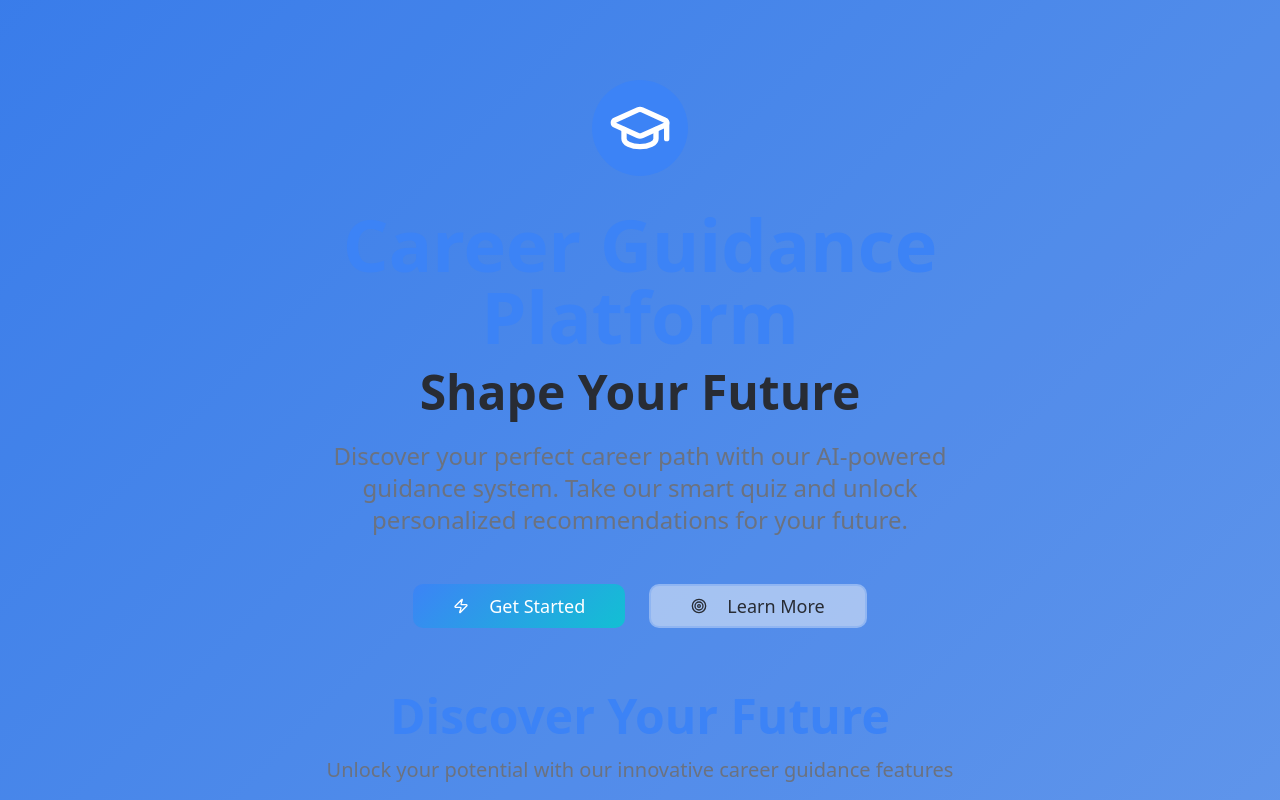
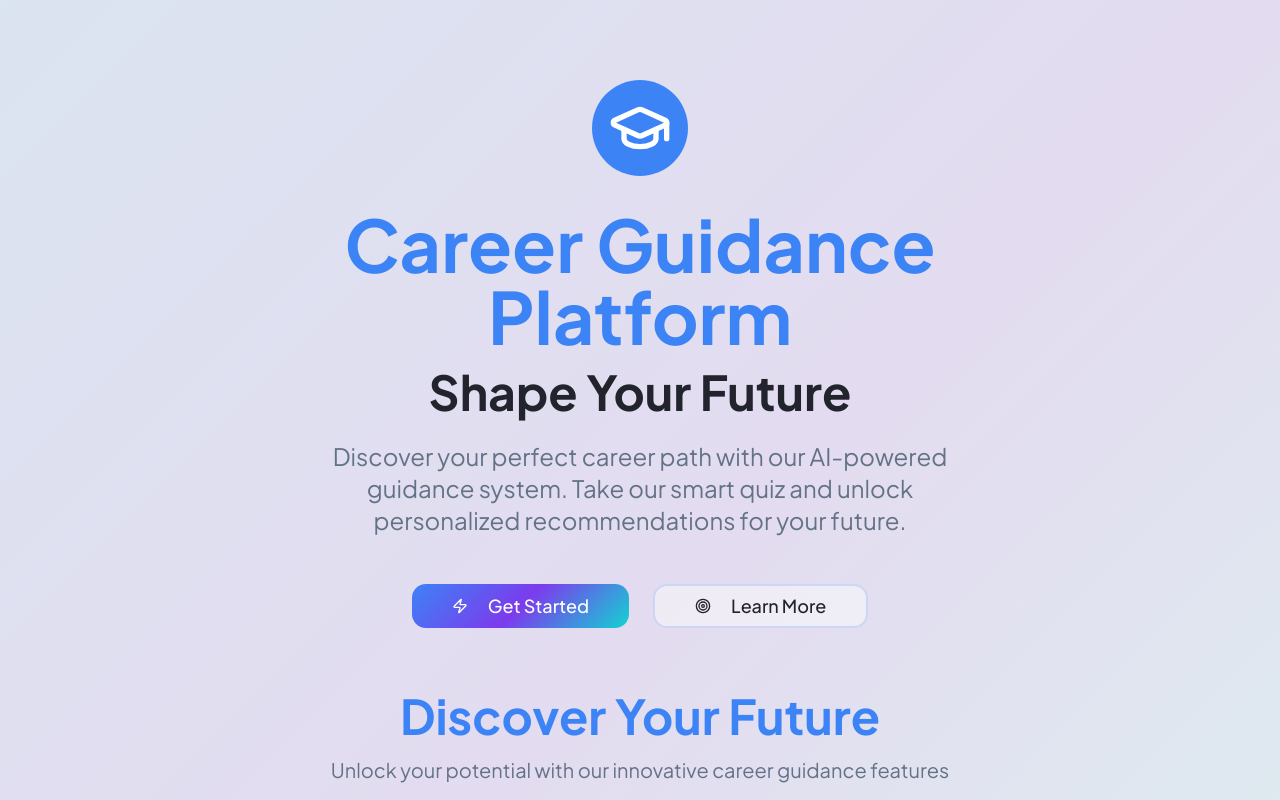
Before and after one commit to sushdot/career-pathfinder-lang-91, a React (Vite) app: page / in a window 1280 px wide. Shown: the top 800 px of the page. Built offline with nearby package versions, Linux system fonts and the light colour scheme; the HTML template or start-up script is replaced by a standard one.

Commit message:
Refine frontend aesthetics

```diff
--- a/index.html
+++ b/index.html
@@ -2,8 +2,15 @@
 <html lang="en">
   <head>
     <meta charset="UTF-8" />
+    <link rel="icon" type="image/svg+xml" href="/favicon.ico" />
     <meta name="viewport" content="width=device-width, initial-scale=1.0" />
-    <title>Career Guidance Platform - Find Your Perfect Career Path</title>
+
+    <!-- Google Fonts - Modern, Student-Friendly Typography -->
+    <link rel="preconnect" href="https://fonts.googleapis.com">
+    <link rel="preconnect" href="https://fonts.gstatic.com" crossorigin>
+    <link href="https://fonts.googleapis.com/css2?family=Inter:wght@300;400;500;600;700;800&family=Plus+Jakarta+Sans:wght@300;400;500;600;700;800&display=swap" rel="stylesheet">
+
+    <title>EduConnect - Your Career Journey Starts Here</title>
     <meta name="description" content="Discover your ideal career path with our intelligent career guidance platform. Take our personalized quiz and get recommendations for Science, Commerce, or Arts streams with course suggestions." />
     <meta name="author" content="Career Guidance Platform" />
     <meta name="keywords" content="career guidance, education, career quiz, stream selection, science, commerce, arts, college courses" />
--- a/src/index.css
+++ b/src/index.css
@@ -8,111 +8,130 @@ All colors MUST be HSL.
 
 @layer base {
   :root {
-    /* Professional Color Palette - Neutral & Clean */
-    --background: 0 0% 98%;
-    --foreground: 220 13% 18%;
+    /* Modern Student-Focused Color Palette */
+    --background: 0 0% 99%;
+    --foreground: 222 15% 15%;
 
     --card: 0 0% 100%;
-    --card-foreground: 220 13% 18%;
+    --card-foreground: 222 15% 15%;
 
     --popover: 0 0% 100%;
-    --popover-foreground: 220 13% 18%;
+    --popover-foreground: 222 15% 15%;
 
-    /* Primary: Professional Blue */
+    /* Primary: Vibrant Education Blue */
     --primary: 217 91% 60%;
     --primary-foreground: 0 0% 100%;
     --primary-light: 217 91% 70%;
+    --primary-glow: 217 91% 85%;
 
-    /* Secondary: Elegant Gray */
-    --secondary: 220 13% 91%;
-    --secondary-foreground: 220 13% 18%;
+    /* Secondary: Modern Purple Accent */
+    --secondary: 262 83% 95%;
+    --secondary-foreground: 262 83% 25%;
 
-    /* Accent: Subtle Teal */
-    --accent: 186 100% 94%;
-    --accent-foreground: 186 84% 24%;
+    /* Accent: Energetic Teal */
+    --accent: 180 100% 95%;
+    --accent-foreground: 180 84% 24%;
 
-    --muted: 220 13% 95%;
-    --muted-foreground: 220 9% 46%;
+    /* Success: Fresh Green */
+    --success: 142 76% 36%;
+    --success-foreground: 0 0% 100%;
+
+    /* Warning: Warm Orange */
+    --warning: 38 92% 50%;
+    --warning-foreground: 0 0% 100%;
+
+    --muted: 210 20% 97%;
+    --muted-foreground: 215 15% 46%;
 
     --destructive: 0 84% 60%;
     --destructive-foreground: 0 0% 98%;
 
-    --border: 220 13% 91%;
-    --input: 220 13% 91%;
+    --border: 214 32% 91%;
+    --input: 214 32% 91%;
     --ring: 217 91% 60%;
 
-    --radius: 0.75rem;
+    --radius: 1rem;
 
-    /* Professional Gradients */
-    --gradient-primary: linear-gradient(135deg, hsl(217 91% 60%) 0%, hsl(186 84% 45%) 100%);
-    --gradient-hero: linear-gradient(135deg, hsl(217 91% 60%) 0%, hsl(217 91% 70%) 100%);
-    --gradient-card: linear-gradient(145deg, hsl(0 0% 100%) 0%, hsl(220 13% 98%) 100%);
-    --gradient-subtle: linear-gradient(180deg, hsl(0 0% 100%) 0%, hsl(220 13% 98%) 100%);
+    /* Beautiful Modern Gradients */
+    --gradient-primary: linear-gradient(135deg, hsl(217 91% 60%) 0%, hsl(262 83% 58%) 50%, hsl(180 84% 45%) 100%);
+    --gradient-hero: linear-gradient(135deg, hsl(217 91% 95%) 0%, hsl(262 83% 95%) 50%, hsl(180 84% 95%) 100%);
+    --gradient-card: linear-gradient(145deg, hsl(0 0% 100%) 0%, hsl(217 91% 98%) 30%, hsl(262 83% 98%) 100%);
+    --gradient-glass: linear-gradient(135deg, rgba(255, 255, 255, 0.25) 0%, rgba(255, 255, 255, 0.18) 100%);
+    --gradient-button: linear-gradient(135deg, hsl(217 91% 60%) 0%, hsl(217 91% 55%) 100%);
+    --gradient-button-hover: linear-gradient(135deg, hsl(217 91% 55%) 0%, hsl(217 91% 50%) 100%);
 
-    /* Subtle Shadows */
-    --shadow-card: 0 1px 3px 0 hsl(0 0% 0% / 0.1), 0 1px 2px -1px hsl(0 0% 0% / 0.1);
-    --shadow-elevated: 0 10px 15px -3px hsl(0 0% 0% / 0.1), 0 4px 6px -4px hsl(0 0% 0% / 0.1);
-    --shadow-subtle: 0 0 0 1px hsl(0 0% 0% / 0.05);
+    /* Elegant Shadows with Color */
+    --shadow-card: 0 4px 20px -2px hsl(217 91% 60% / 0.08), 0 2px 8px -2px hsl(217 91% 60% / 0.04);
+    --shadow-elevated: 0 20px 40px -12px hsl(217 91% 60% / 0.15), 0 8px 16px -8px hsl(217 91% 60% / 0.1);
+    --shadow-glow: 0 0 40px hsl(217 91% 60% / 0.3);
+    --shadow-subtle: 0 2px 8px hsl(217 91% 60% / 0.06);
 
-    /* Smooth Transitions */
+    /* Smooth Professional Transitions */
     --transition-smooth: all 0.3s cubic-bezier(0.4, 0, 0.2, 1);
-    --transition-page: all 0.5s cubic-bezier(0.4, 0, 0.2, 1);
-    --transition-question: all 0.4s cubic-bezier(0.25, 0.46, 0.45, 0.94);
+    --transition-spring: all 0.4s cubic-bezier(0.25, 0.46, 0.45, 0.94);
+    --transition-bounce: all 0.5s cubic-bezier(0.68, -0.55, 0.265, 1.55);
 
-    --sidebar-background: 0 0% 98%;
-
-    --sidebar-foreground: 240 5.3% 26.1%;
-
-    --sidebar-primary: 240 5.9% 10%;
-
-    --sidebar-primary-foreground: 0 0% 98%;
-
-    --sidebar-accent: 240 4.8% 95.9%;
-
-    --sidebar-accent-foreground: 240 5.9% 10%;
-
-    --sidebar-border: 220 13% 91%;
-
-    --sidebar-ring: 217.2 91.2% 59.8%;
+    --sidebar-background: 0 0% 99%;
+    --sidebar-foreground: 222 15% 15%;
+    --sidebar-primary: 217 91% 60%;
+    --sidebar-primary-foreground: 0 0% 100%;
+    --sidebar-accent: 217 91% 97%;
+    --sidebar-accent-foreground: 217 91% 25%;
+    --sidebar-border: 214 32% 91%;
+    --sidebar-ring: 217 91% 60%;
   }
 
   .dark {
-    --background: 220 13% 9%;
-    --foreground: 220 13% 91%;
+    --background: 222 15% 6%;
+    --foreground: 210 20% 91%;
 
-    --card: 220 13% 12%;
-    --card-foreground: 220 13% 91%;
+    --card: 222 15% 8%;
+    --card-foreground: 210 20% 91%;
 
-    --popover: 220 13% 12%;
-    --popover-foreground: 220 13% 91%;
+    --popover: 222 15% 8%;
+    --popover-foreground: 210 20% 91%;
 
     --primary: 217 91% 65%;
     --primary-foreground: 0 0% 100%;
     --primary-light: 217 91% 75%;
+    --primary-glow: 217 91% 85%;
 
-    --secondary: 220 13% 18%;
-    --secondary-foreground: 220 13% 91%;
+    --secondary: 262 83% 12%;
+    --secondary-foreground: 262 83% 85%;
 
-    --accent: 186 84% 15%;
-    --accent-foreground: 186 84% 85%;
+    --accent: 180 84% 12%;
+    --accent-foreground: 180 84% 85%;
 
-    --muted: 220 13% 15%;
-    --muted-foreground: 220 9% 54%;
+    --success: 142 76% 36%;
+    --success-foreground: 0 0% 100%;
+
+    --warning: 38 92% 50%;
+    --warning-foreground: 0 0% 100%;
+
+    --muted: 222 15% 12%;
+    --muted-foreground: 215 15% 54%;
 
     --destructive: 0 84% 65%;
     --destructive-foreground: 0 0% 98%;
 
-    --border: 220 13% 18%;
-    --input: 220 13% 18%;
+    --border: 222 15% 18%;
+    --input: 222 15% 18%;
     --ring: 217 91% 65%;
-    --sidebar-background: 240 5.9% 10%;
-    --sidebar-foreground: 240 4.8% 95.9%;
-    --sidebar-primary: 224.3 76.3% 48%;
+
+    /* Dark Mode Gradients */
+    --gradient-primary: linear-gradient(135deg, hsl(217 91% 60%) 0%, hsl(262 83% 58%) 50%, hsl(180 84% 45%) 100%);
+    --gradient-hero: linear-gradient(135deg, hsl(222 15% 8%) 0%, hsl(217 91% 10%) 30%, hsl(262 83% 10%) 100%);
+    --gradient-card: linear-gradient(145deg, hsl(222 15% 8%) 0%, hsl(217 91% 8%) 30%, hsl(262 83% 8%) 100%);
+    --gradient-glass: linear-gradient(135deg, rgba(255, 255, 255, 0.1) 0%, rgba(255, 255, 255, 0.05) 100%);
+
+    --sidebar-background: 222 15% 4%;
+    --sidebar-foreground: 210 20% 91%;
+    --sidebar-primary: 217 91% 65%;
     --sidebar-primary-foreground: 0 0% 100%;
-    --sidebar-accent: 240 3.7% 15.9%;
-    --sidebar-accent-foreground: 240 4.8% 95.9%;
-    --sidebar-border: 240 3.7% 15.9%;
-    --sidebar-ring: 217.2 91.2% 59.8%;
+    --sidebar-accent: 222 15% 10%;
+    --sidebar-accent-foreground: 210 20% 91%;
+    --sidebar-border: 222 15% 18%;
+    --sidebar-ring: 217 91% 65%;
   }
 }
 
@@ -122,72 +141,123 @@ All colors MUST be HSL.
   }
 
   body {
-    @apply bg-background text-foreground;
+    @apply bg-background text-foreground font-jakarta;
+    font-feature-settings: "rlig" 1, "calt" 1;
   }
 }
 
 @layer utilities {
-  /* Smooth Animations */
+  /* Modern Animations */
   .animate-fade-in {
-    animation: fade-in 0.5s ease-out forwards;
+    animation: fade-in 0.6s cubic-bezier(0.25, 0.46, 0.45, 0.94) forwards;
   }
 
   .animate-slide-up {
-    animation: slide-up 0.4s ease-out forwards;
+    animation: slide-up 0.5s cubic-bezier(0.25, 0.46, 0.45, 0.94) forwards;
   }
 
   .animate-slide-in {
-    animation: slide-in 0.5s ease-out forwards;
+    animation: slide-in 0.6s cubic-bezier(0.25, 0.46, 0.45, 0.94) forwards;
   }
 
-  /* Smooth Hover Effects */
+  .animate-float {
+    animation: float 3s ease-in-out infinite;
+  }
+
+  .animate-glow {
+    animation: glow 2s ease-in-out infinite alternate;
+  }
+
+  /* Stunning Hover Effects */
   .hover-lift {
-    @apply transition-all duration-300 ease-out hover:-translate-y-1 hover:shadow-elevated;
+    @apply transition-all duration-500 ease-out hover:-translate-y-2 hover:shadow-elevated;
   }
 
   .hover-scale {
-    @apply transition-transform duration-300 ease-out hover:scale-105;
+    @apply transition-transform duration-300 ease-out hover:scale-105 active:scale-95;
+  }
+
+  .hover-glow {
+    @apply transition-all duration-300 ease-out hover:shadow-glow;
   }
 
   .smooth-transition {
     transition: var(--transition-smooth);
   }
 
-  .page-transition {
-    transition: var(--transition-page);
+  .spring-transition {
+    transition: var(--transition-spring);
   }
 
-  .question-transition {
-    transition: var(--transition-question);
+  .bounce-transition {
+    transition: var(--transition-bounce);
   }
 
-  /* Scroll Animations */
+  /* Glass Morphism Effects */
+  .glass {
+    background: var(--gradient-glass);
+    backdrop-filter: blur(20px);
+    border: 1px solid rgba(255, 255, 255, 0.2);
+  }
+
+  .glass-card {
+    background: var(--gradient-glass);
+    backdrop-filter: blur(20px);
+    border: 1px solid rgba(255, 255, 255, 0.15);
+    box-shadow: 0 8px 32px rgba(0, 0, 0, 0.1);
+  }
+
+  /* Modern Scroll */
   .scroll-smooth {
     scroll-behavior: smooth;
   }
 
-  /* Glass Effect */
-  .glass {
-    @apply bg-white/70 backdrop-blur-sm border border-white/20;
+  /* Gradient Text */
+  .gradient-text {
+    background: var(--gradient-primary);
+    -webkit-background-clip: text;
+    background-clip: text;
+    -webkit-text-fill-color: transparent;
+  }
+
+  /* Modern Button Styles */
+  .btn-gradient {
+    background: var(--gradient-button);
+    @apply text-white border-0 hover:bg-none;
+  }
+
+  .btn-gradient:hover {
+    background: var(--gradient-button-hover);
+    transform: translateY(-1px);
   }
 }
 
 @layer components {
-  /* Professional Card Styles */
-  .card-professional {
-    @apply bg-card shadow-card hover-lift rounded-lg border;
+  /* Modern Card Styles */
+  .card-modern {
+    background: var(--gradient-card);
+    @apply shadow-card hover-lift rounded-xl border border-white/20;
+  }
+
+  .card-glass {
+    @apply glass-card hover-lift rounded-xl;
   }
 
   .card-elevated {
-    @apply bg-card shadow-elevated rounded-lg border;
+    @apply bg-card shadow-elevated rounded-xl border hover-glow;
+  }
+
+  /* Student-Friendly Input Styles */
+  .input-modern {
+    @apply bg-background/80 backdrop-blur-sm border-2 border-border/50 focus:border-primary/50 focus:bg-background transition-all duration-300 rounded-xl;
   }
 }
 
-/* Smooth Keyframes */
+/* Modern Keyframes */
 @keyframes fade-in {
   0% {
     opacity: 0;
-    transform: translateY(10px);
+    transform: translateY(20px);
   }
   100% {
     opacity: 1;
@@ -198,7 +268,7 @@ All colors MUST be HSL.
 @keyframes slide-up {
   0% {
     opacity: 0;
-    transform: translateY(20px);
+    transform: translateY(30px);
   }
   100% {
     opacity: 1;
@@ -209,10 +279,28 @@ All colors MUST be HSL.
 @keyframes slide-in {
   0% {
     opacity: 0;
-    transform: translateX(-20px);
+    transform: translateX(-30px);
   }
   100% {
     opacity: 1;
     transform: translateX(0);
   }
 }
+
+@keyframes float {
+  0%, 100% {
+    transform: translateY(0px);
+  }
+  50% {
+    transform: translateY(-10px);
+  }
+}
+
+@keyframes glow {
+  0% {
+    box-shadow: 0 0 20px hsl(217 91% 60% / 0.5);
+  }
+  100% {
+    box-shadow: 0 0 40px hsl(217 91% 60% / 0.8);
+  }
+}
--- a/tailwind.config.ts
+++ b/tailwind.config.ts
@@ -13,6 +13,10 @@ export default {
       },
     },
     extend: {
+      fontFamily: {
+        sans: ["Inter", "system-ui", "sans-serif"],
+        jakarta: ["Plus Jakarta Sans", "Inter", "system-ui", "sans-serif"],
+      },
       colors: {
         border: "hsl(var(--border))",
         input: "hsl(var(--input))",
```
Also changed, not shown: src/pages/Auth.tsx (+52 -45 lines).
